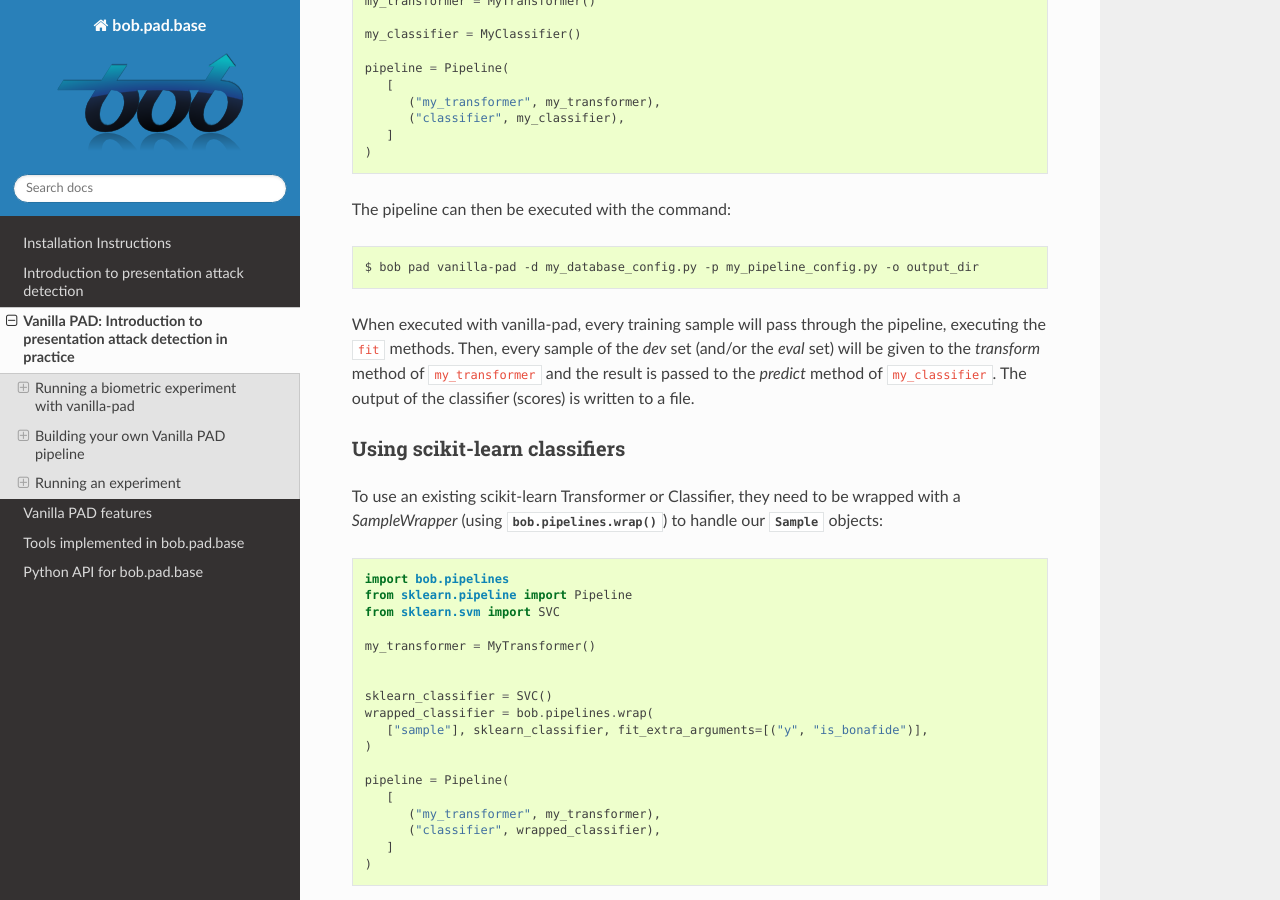
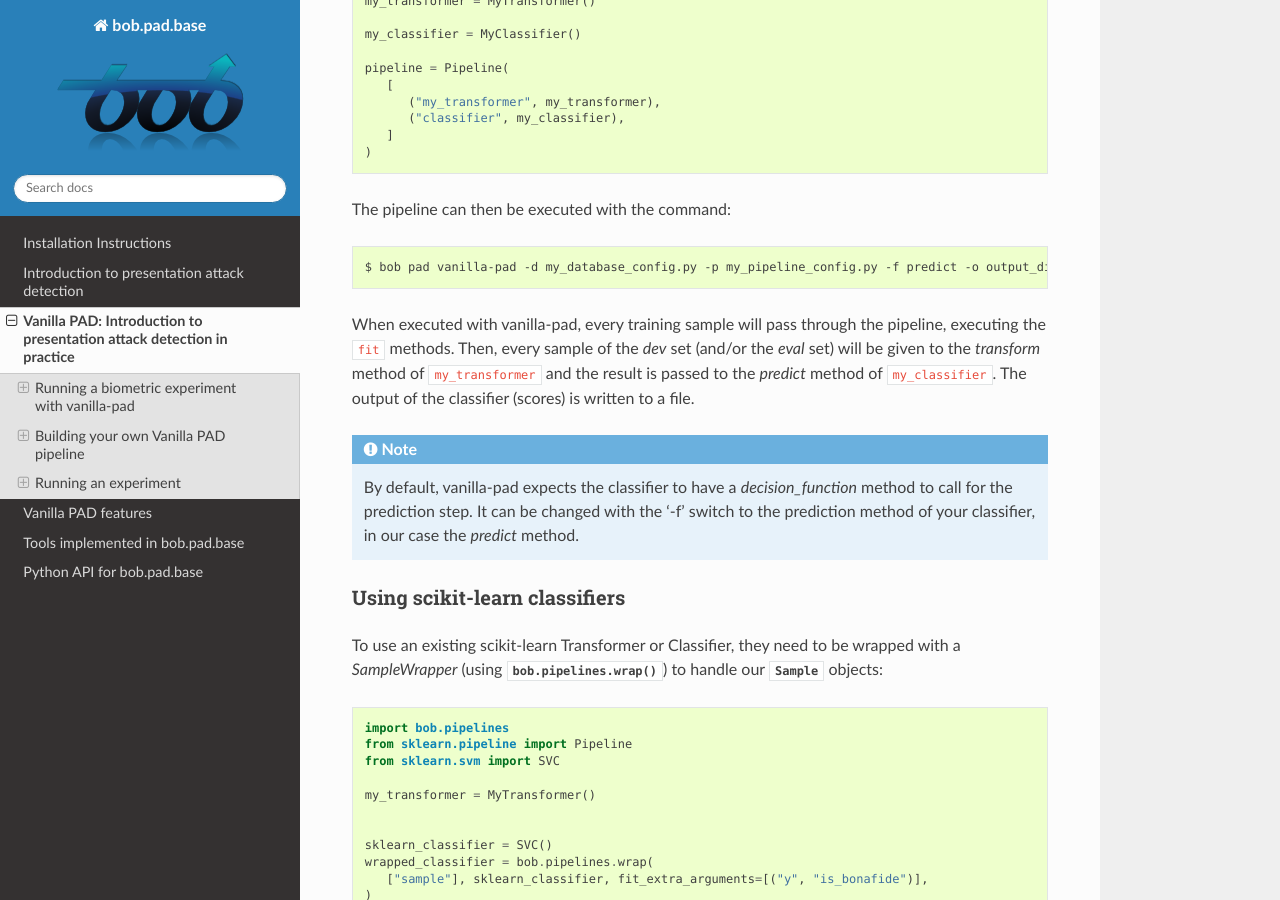
Before and after one commit to bioidiap/bob.pad.base, a Sphinx documentation site: the page built from doc/vanilla_pad_intro.rst, in a window 1280 px wide and 900 px high, scrolled down 3082 px. Built offline with Sphinx 7.4.7 and the Read the Docs theme 2.0.0, drawn with Linux system fonts in a browser that asks for light colours; the version number could not be read and is left out.

Commit message:
[DOC] Add documentation about vanilla-pad decision function

```diff
--- a/doc/vanilla_pad_intro.rst
+++ b/doc/vanilla_pad_intro.rst
@@ -142,11 +142,15 @@ To build such a pipeline, the following configuration file can be created:
 
 The pipeline can then be executed with the command::
 
-$ bob pad vanilla-pad -d my_database_config.py -p my_pipeline_config.py -o output_dir
+$ bob pad vanilla-pad -d my_database_config.py -p my_pipeline_config.py -f predict -o output_dir
 
 When executed with vanilla-pad, every training sample will pass through the pipeline, executing the ``fit`` methods.
 Then, every sample of the `dev` set (and/or the `eval` set) will be given to the `transform` method of ``my_transformer`` and the result is passed to the `predict` method of ``my_classifier``.
 The output of the classifier (scores) is written to a file.
+
+.. note::
+
+   By default, vanilla-pad expects the classifier to have a `decision_function` method to call for the prediction step. It can be changed with the '-f' switch to the prediction method of your classifier, in our case the `predict` method.
 
 
 .. _bob.pad.base.using_sklearn_classifiers:
```
